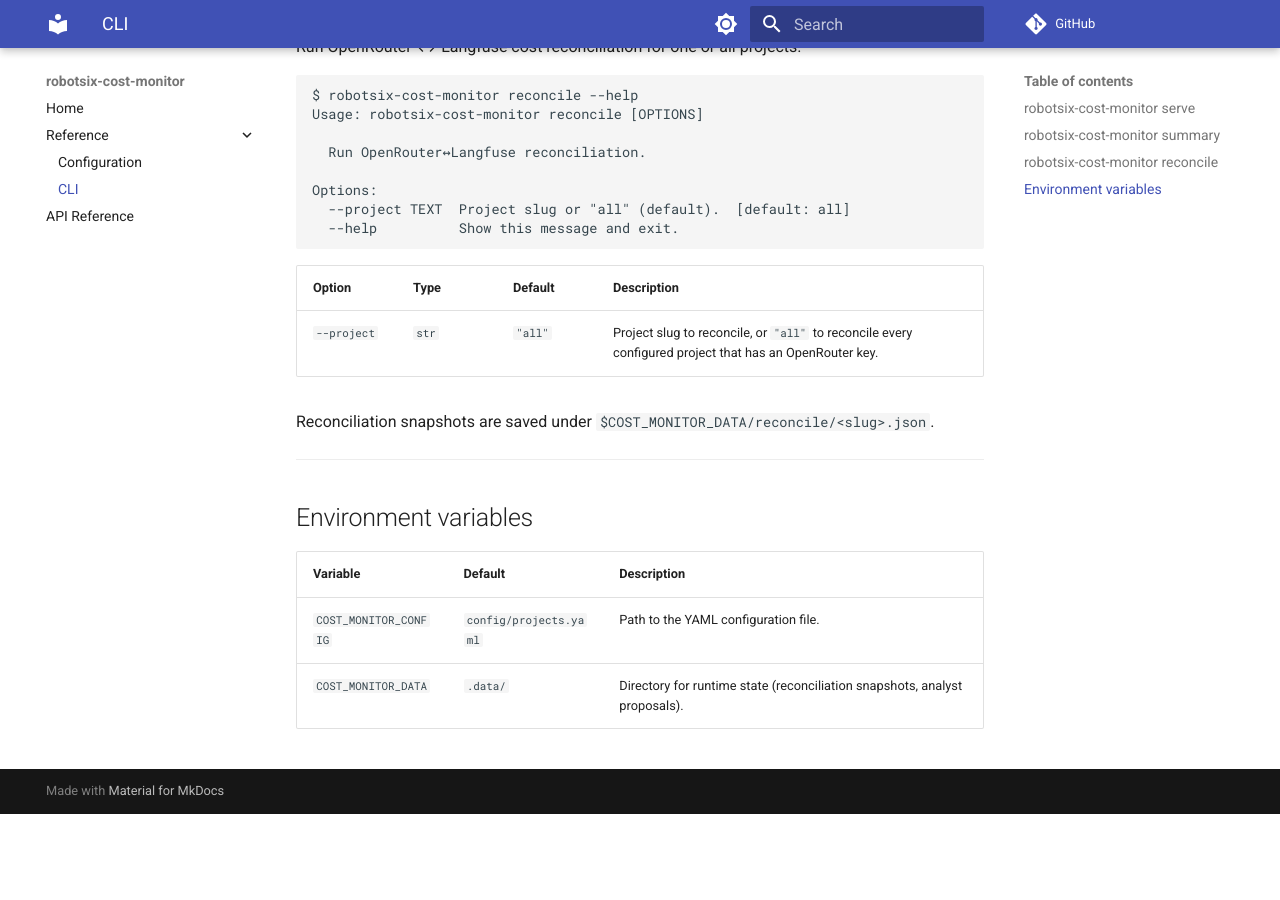
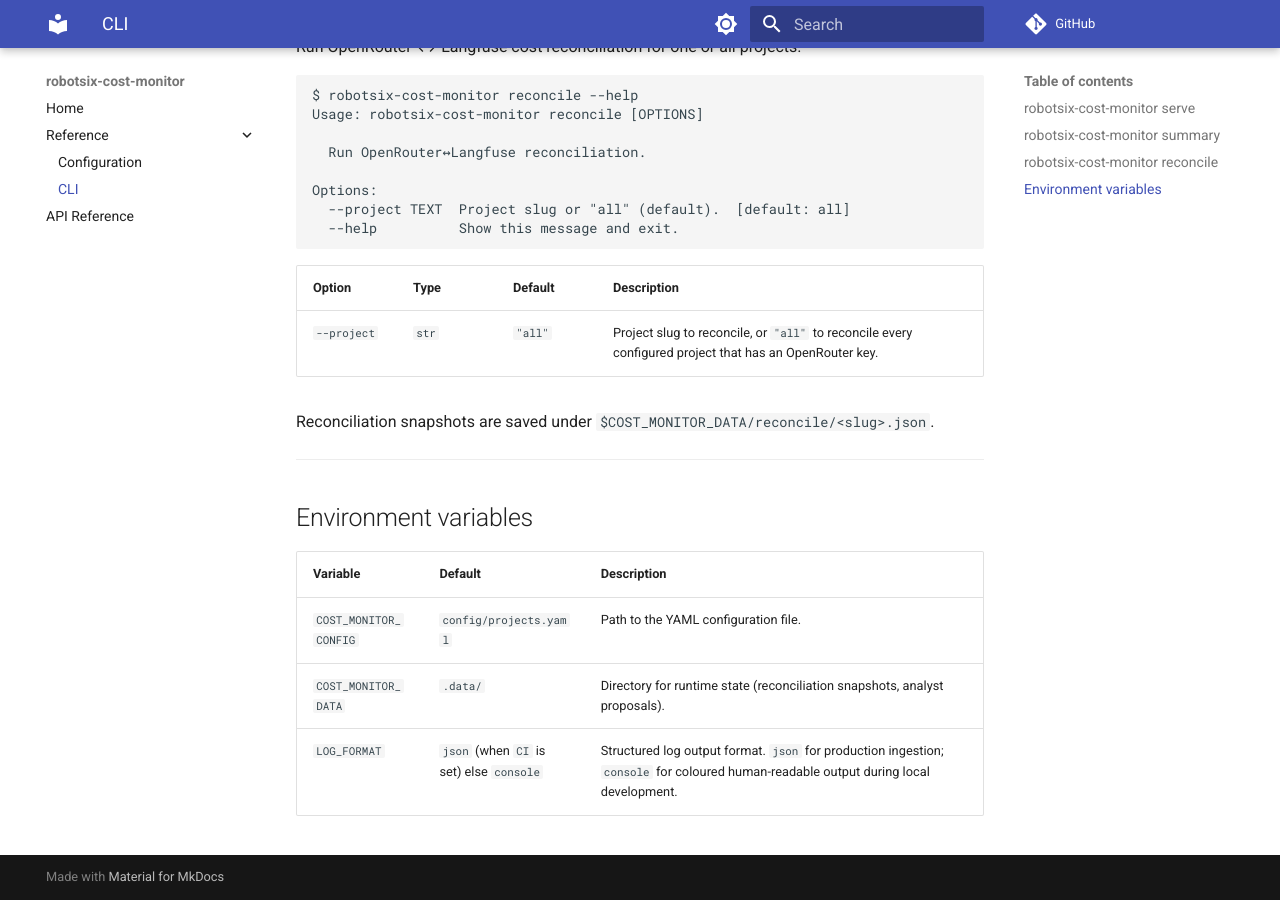
Before and after one commit to damien-robotsix/robotsix-cost-monitor, an MkDocs documentation site: the page built from docs/reference/cli.md, in a window 1280 px wide and 900 px high, scrolled down 1462 px. Built offline with MkDocs 1.6.1 and Material for MkDocs 9.7.7, drawn with Linux system fonts in a browser that asks for light colours; comment, search, counter and statistics services are not loaded; before the commit the page ends 2276 px from its top, so only the background shows below that.

Commit message:
mill: Document `LOG_FORMAT` env var in configuration.md and cli.md (20260710T190345Z-document-log-format-env-var-in-configura-4616) (#306)
Co-authored-by: robotsix-mill <mill@robotsix.local>

```diff
--- a/docs/reference/cli.md
+++ b/docs/reference/cli.md
@@ -83,3 +83,4 @@ Reconciliation snapshots are saved under `$COST_MONITOR_DATA/reconcile/<slug>.js
 |---|---|---|
 | `COST_MONITOR_CONFIG` | `config/projects.yaml` | Path to the YAML configuration file. |
 | `COST_MONITOR_DATA` | `.data/` | Directory for runtime state (reconciliation snapshots, analyst proposals). |
+| `LOG_FORMAT` | `json` (when `CI` is set) else `console` | Structured log output format. `json` for production ingestion; `console` for coloured human-readable output during local development. |
```
Also changed, not shown: CHANGELOG.md (+1 -0 lines), docs/reference/configuration.md (+1 -0 lines).
